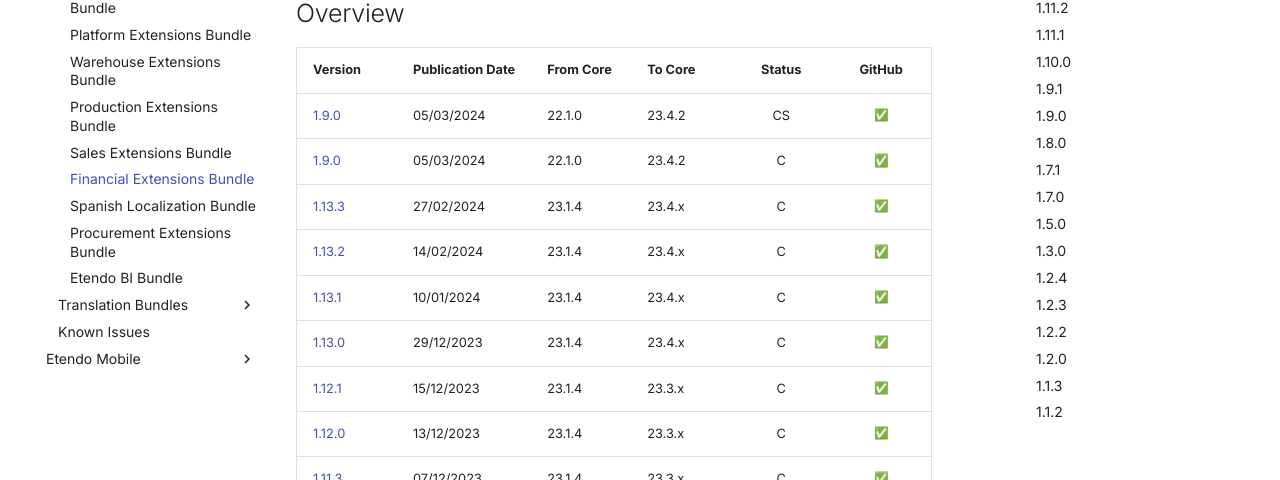
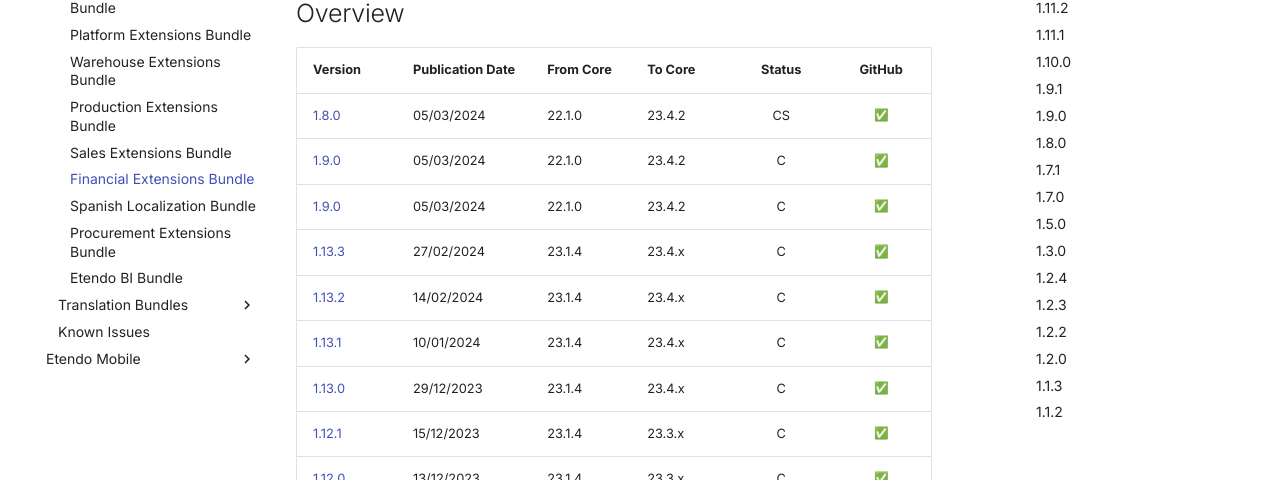
Before and after one commit to facumoyanosmf/mkdocs-prueba, an MkDocs documentation site: the page built from docs/whats-new/release-notes/etendo-classic/bundles/financial-extensions/release-notes.md, in a window 1280 px wide and 900 px high. Shown: the part 420-900 px from the top of the window. Built offline with MkDocs 1.6.1 and Material for MkDocs 9.7.7, drawn with Linux system fonts in a browser that asks for light colours; emoji names are drawn with the system emoji font; comment, search, counter and statistics services are not loaded; the version menu is left out.

Commit message:
Add release notes for Version 1.8.0 :memo:

```diff
--- a/docs/whats-new/release-notes/etendo-classic/bundles/financial-extensions/release-notes.md
+++ b/docs/whats-new/release-notes/etendo-classic/bundles/financial-extensions/release-notes.md
@@ -14,7 +14,8 @@
 
 | Version | Publication Date | From Core | To Core| Status | GitHub |
 | --- | --- | --- | --- | :---: | :---: |
-| [1.9.0](https://github.com/facumoyanosmf/mkdocs-prueba/releases/tag/1.9.0){target="_blank"} | 05/03/2024 | 22.1.0 | 23.4.2 | CS | :white_check_mark: |
+| [1.8.0](https://github.com/facumoyanosmf/mkdocs-prueba/releases/tag/1.8.0){target="_blank"} | 05/03/2024 | 22.1.0 | 23.4.2 | CS | :white_check_mark: |
+| [1.9.0](https://github.com/facumoyanosmf/mkdocs-prueba/releases/tag/1.9.0){target="_blank"} | 05/03/2024 | 22.1.0 | 23.4.2 | C | :white_check_mark: |
 | [1.9.0](https://github.com/facumoyanosmf/mkdocs-prueba/releases/tag/1.9.0){target="_blank"} | 05/03/2024 | 22.1.0 | 23.4.2 | C | :white_check_mark: |
 | [1.13.3](#1133)   | 27/02/2024 | 23.1.4 | 23.4.x | C | :white_check_mark:    |
 | [1.13.2](#1132)   | 14/02/2024 | 23.1.4 | 23.4.x | C  | :white_check_mark:    |
```
